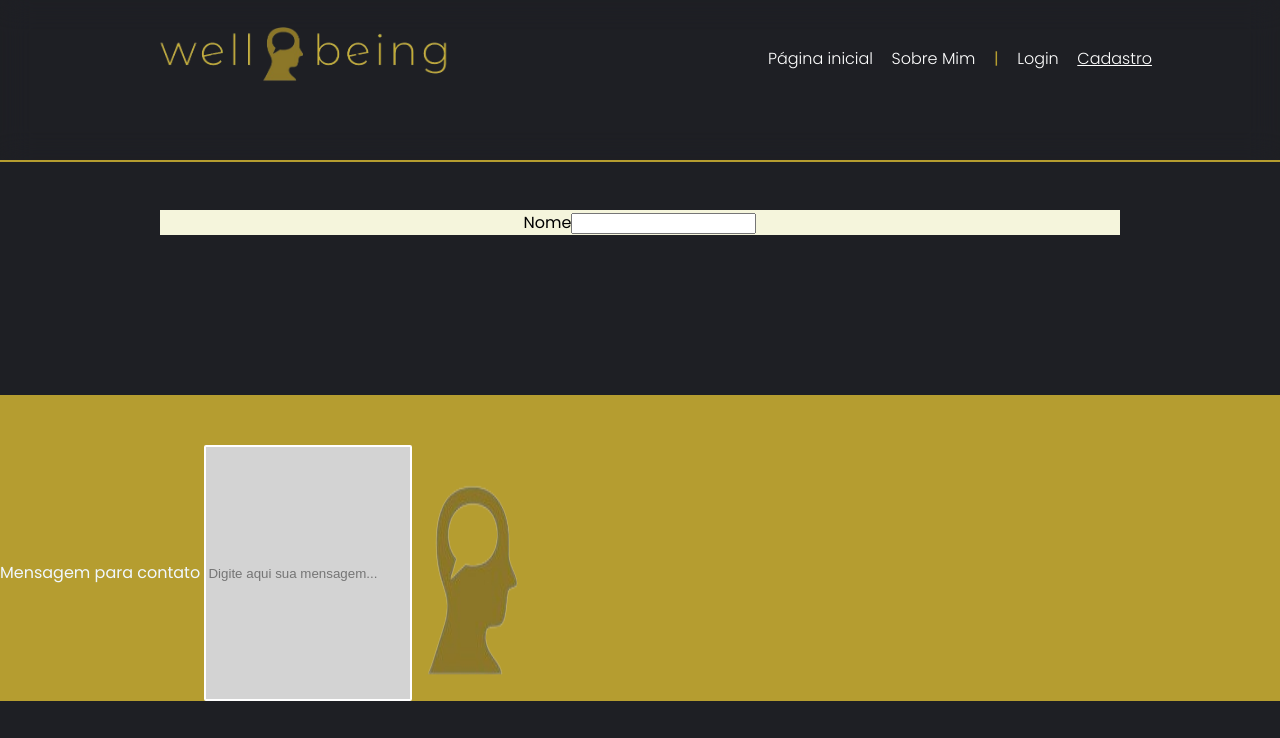
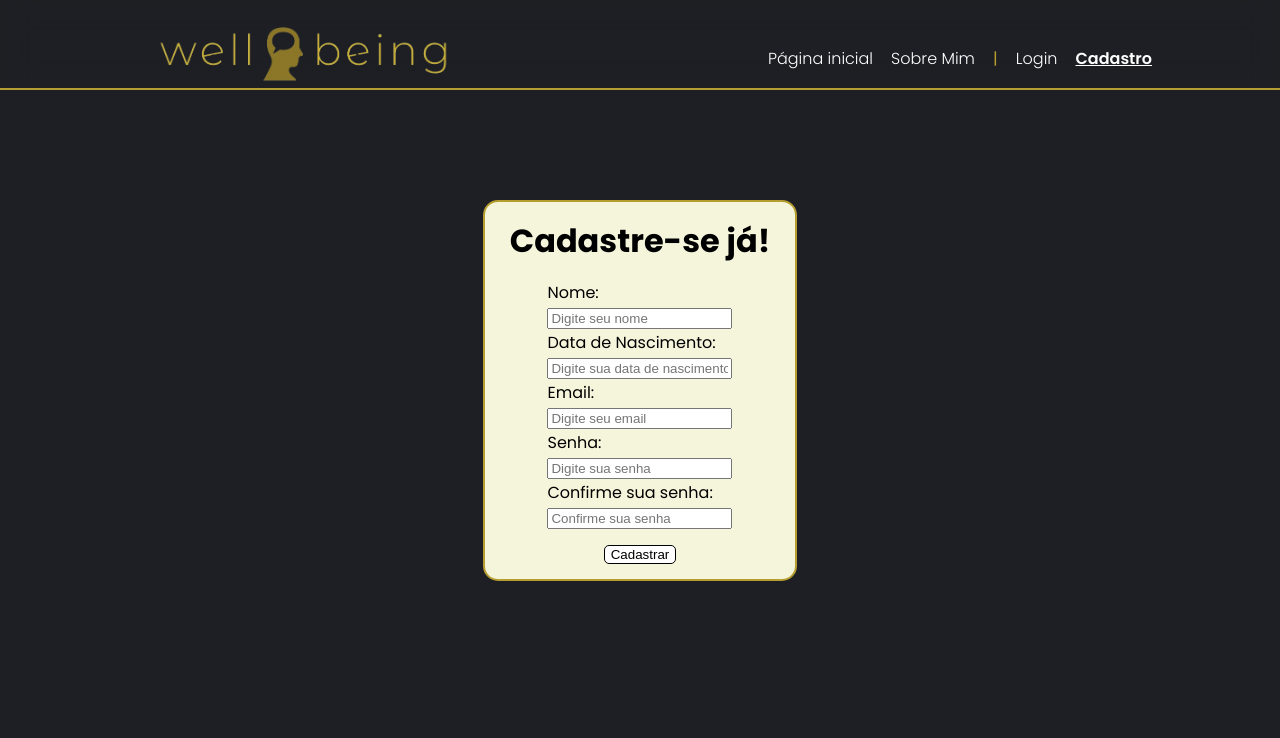
Before and after one commit to DiegoCampos2507/ProjetoIndividual, a plain HTML site: page Projeto/Site/cadastro.html in a window 1280 px wide. Shown: the top 738 px of the page. Drawn offline with Linux system fonts and the light colour scheme.

Commit message:
Continuando tela de Cadastro

```diff
--- a/Projeto/Site/cadastro.html
+++ b/Projeto/Site/cadastro.html
@@ -38,11 +38,30 @@
         </div>
         <div class="fantasma">
         </div>
-        <div class="main">
+        <div class="main-form">
             <div class="formulario">
-                <div>
-                    <label for="">Nome<input type="text"></label>
+                <h1>Cadastre-se já!</h1>
+                <div class="campo">
+                    <p>Nome:</p>
+                    <input type="text" placeholder="Digite seu nome">
                 </div>
+                <div class="campo">
+                    <p>Data de Nascimento:</p>
+                    <input type="text" placeholder="Digite sua data de nascimento">
+                </div>
+                <div class="campo">
+                    <p>Email:</p>
+                    <input type="text" placeholder="Digite seu email">
+                </div>
+                <div class="campo">
+                    <p>Senha:</p>
+                    <input type="text" placeholder="Digite sua senha">
+                </div>
+                <div class="campo">
+                    <p>Confirme sua senha:</p>
+                    <input type="text" placeholder="Confirme sua senha">
+                </div>
+                <button>Cadastrar</button>
             </div>
         </div>
         <div class="footer">
--- a/Projeto/Site/css/stylewellbeing.css
+++ b/Projeto/Site/css/stylewellbeing.css
@@ -37,14 +37,15 @@ body {
     border-bottom: 2px solid #b59d30;
     backdrop-filter: blur(15px);
     width: 100vw;
-    height: 20%;
+    height: 11vh;
     position: fixed;
     z-index: 999;
 }
 
 .fantasma {
     width: 100vw;
-    height: 20%;
+    height: 11vh;
+    margin-bottom: 200px;
 }
 
 .header .container {
@@ -88,13 +89,12 @@ body {
 }
 
 .navbar .agora {
+    font-weight: 600;
     text-decoration: underline;
 }
 
 .main {
     width: 75vw;
-    height: 80%;
-    margin-top: 50px;
     height: fit-content;
     color: aliceblue;
 }
@@ -110,7 +110,6 @@ body {
 }
 
 .main-title h1 {
-    margin-top: 7rem;
     font-weight: 500;
 }
 
@@ -265,7 +264,6 @@ hr {
 }
 
 .sobremim {
-    margin-top: 20vh;
     display: flex;
     justify-content: space-evenly;
     align-items: center;
@@ -279,10 +277,46 @@ hr {
     font-style: italic;
 }
 
+.main-form {
+    width: 75vw;
+    height: fit-content;
+    display: flex;
+    justify-content: center;
+}
+
 .formulario {
     display: flex;
     flex-direction: column;
     align-items: center;
     background-color: beige;
     color: black;
+    height: fit-content;
+    width: fit-content;
+    padding: 15px 25px;
+    border-radius: 15px;
+    border: #b59d30 2px solid;
 }
+
+.formulario h1 {
+    margin: 0;
+    margin-bottom: 15px;
+}
+
+.campo p {
+    margin: 0;
+}
+
+.formulario button {
+    margin-top: 15px;
+    background-color: #fff;
+    cursor: pointer;
+    color: black;
+    border: black 1px solid;
+    border-radius: 5px;
+}
+
+.formulario button:hover {
+    background-color: #b59d30;
+    color: #fff;
+    transform: scale(105%, 105%);
+}
```
